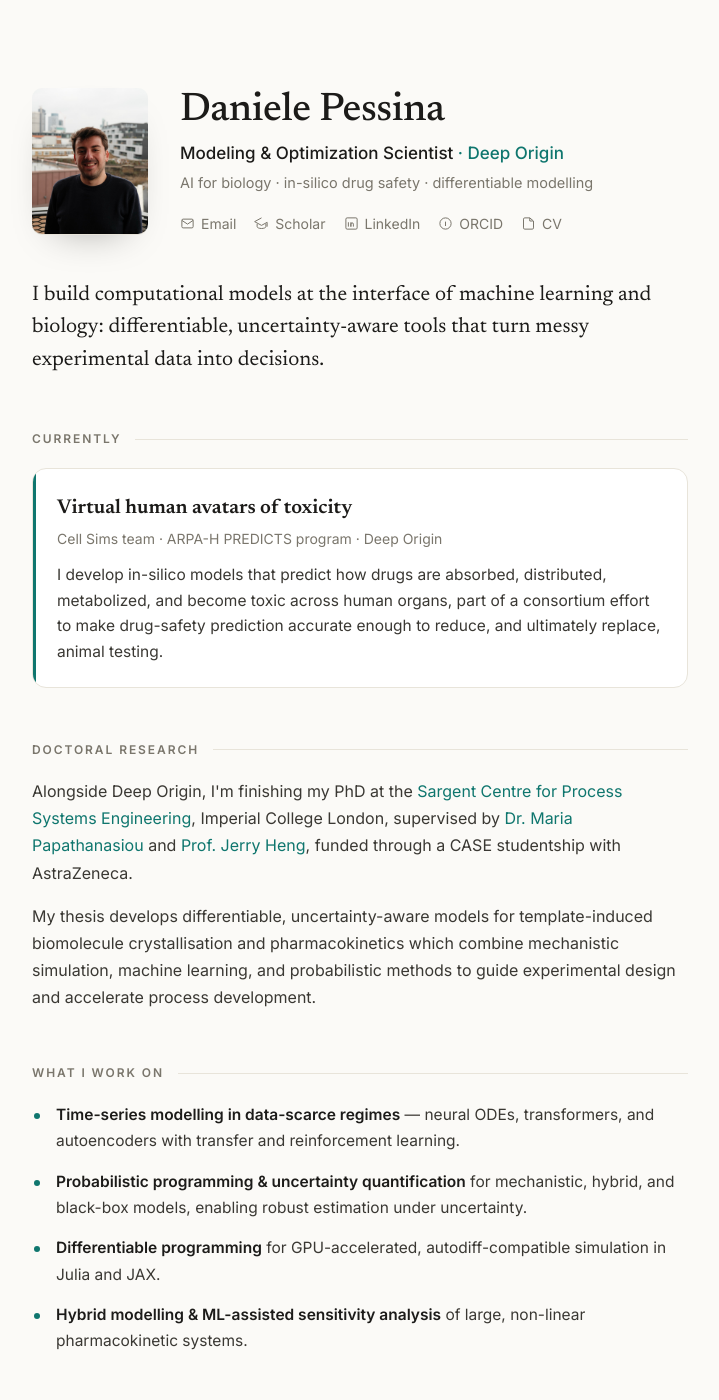
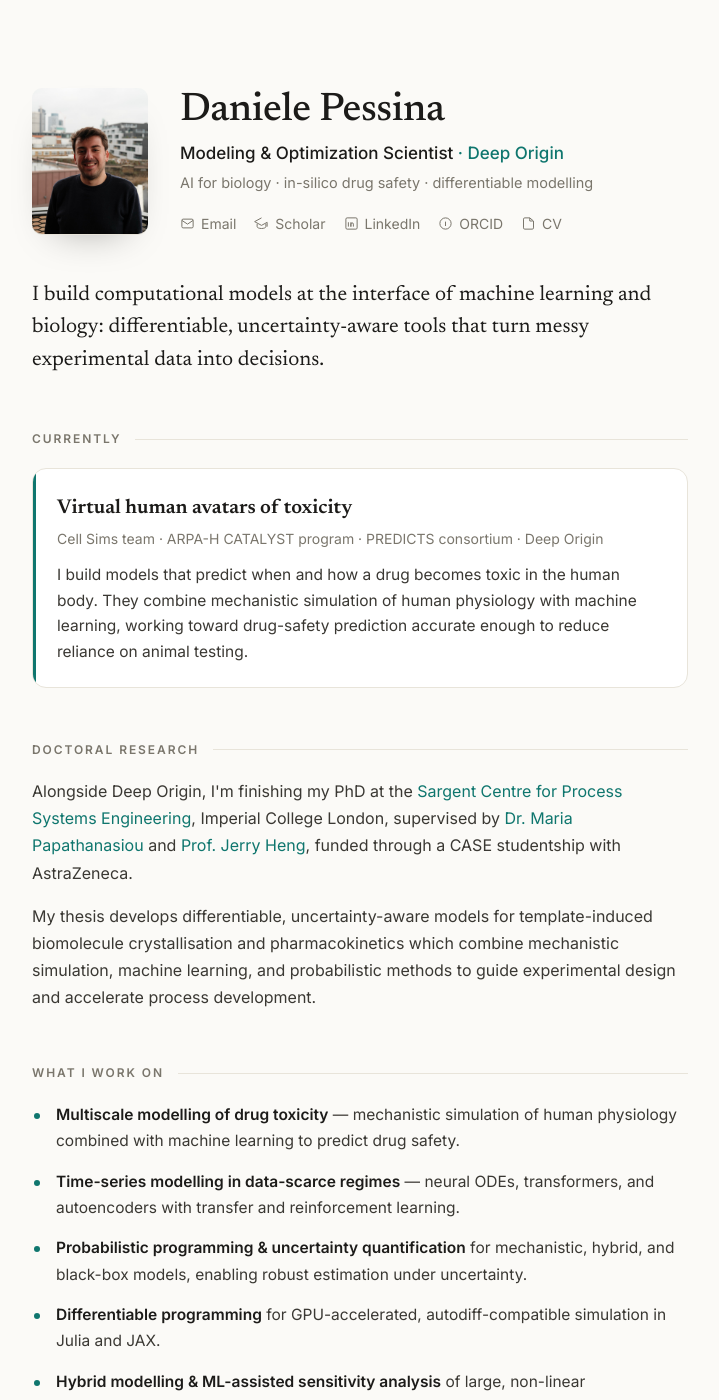
Before and after one commit to DanielePessina/DanielePessina.github.io, a Jekyll site: the page built from index.html, in a window 1280 px wide and 1400 px high. Shown: the whole window, without its empty margins (280-999 px from the left). Built offline with Jekyll 4.4.1, drawn with Linux system fonts in a browser that asks for light colours.

Commit message:
Update homepage and About for Deep Origin role
- Rewrite "Currently" block around drug-toxicity modelling (mechanistic simulation + ML), keep it high-level
- Fix ARPA-H naming: CATALYST program, PREDICTS consortium
- Reframe About page opening: Deep Origin primary, PhD alongside
- Add "Multiscale modelling of drug toxicity" to What I work on
- Add a real site meta description
- Refresh published CV PDF

Co-Authored-By: Claude Opus 4.8 (1M context) <noreply@anthropic.com>
Claude-Session: https://claude.ai/code/session_01Go5UPuLoVFbYgk4faLQnnz

```diff
--- a/_config.yml
+++ b/_config.yml
@@ -4,7 +4,7 @@ email: danielepessina99@gmail.com # email of site's author
 url: https://danielepessina.github.io # root address of the site
 baseurl: "" # subpath of the site, e.g. "/blog" (leave it blank "" if you're site shouldn't use a subpath)
 description: > # description of the site (multiple lines allowed)
-  My personal website
+  Daniele Pessina — modeling scientist working on differentiable, uncertainty-aware models for drug safety and biology at Deep Origin, alongside a PhD at Imperial College London.
 
 # permalink: /:slug.html
 
--- a/index.html
+++ b/index.html
@@ -26,11 +26,11 @@ layout: default
 <div class="sec"><h2>Currently</h2><span class="rule"></span></div>
 <div class="now">
   <h3>Virtual human avatars of toxicity</h3>
-  <div class="where">Cell Sims team · ARPA-H PREDICTS program · Deep Origin</div>
+  <div class="where">Cell Sims team · ARPA-H CATALYST program · PREDICTS consortium · Deep Origin</div>
   <p>
-    I develop in-silico models that predict how drugs are absorbed, distributed, metabolized,
-    and become toxic across human organs, part of a consortium effort to make drug-safety
-    prediction accurate enough to reduce, and ultimately replace, animal testing.
+    I build models that predict when and how a drug becomes toxic in the human body. They
+    combine mechanistic simulation of human physiology with machine learning, working toward
+    drug-safety prediction accurate enough to reduce reliance on animal testing.
   </p>
 </div>
 
@@ -53,6 +53,7 @@ layout: default
 
 <div class="sec"><h2>What I work on</h2><span class="rule"></span></div>
 <ul class="research">
+  <li><b>Multiscale modelling of drug toxicity</b> — mechanistic simulation of human physiology combined with machine learning to predict drug safety.</li>
   <li><b>Time-series modelling in data-scarce regimes</b> — neural ODEs, transformers, and autoencoders with transfer and reinforcement learning.</li>
   <li><b>Probabilistic programming &amp; uncertainty quantification</b> for mechanistic, hybrid, and black-box models, enabling robust estimation under uncertainty.</li>
   <li><b>Differentiable programming</b> for GPU-accelerated, autodiff-compatible simulation in Julia and JAX.</li>
```
Also changed, not shown: abouttext.md (+4 -2 lines), 1 other file.
